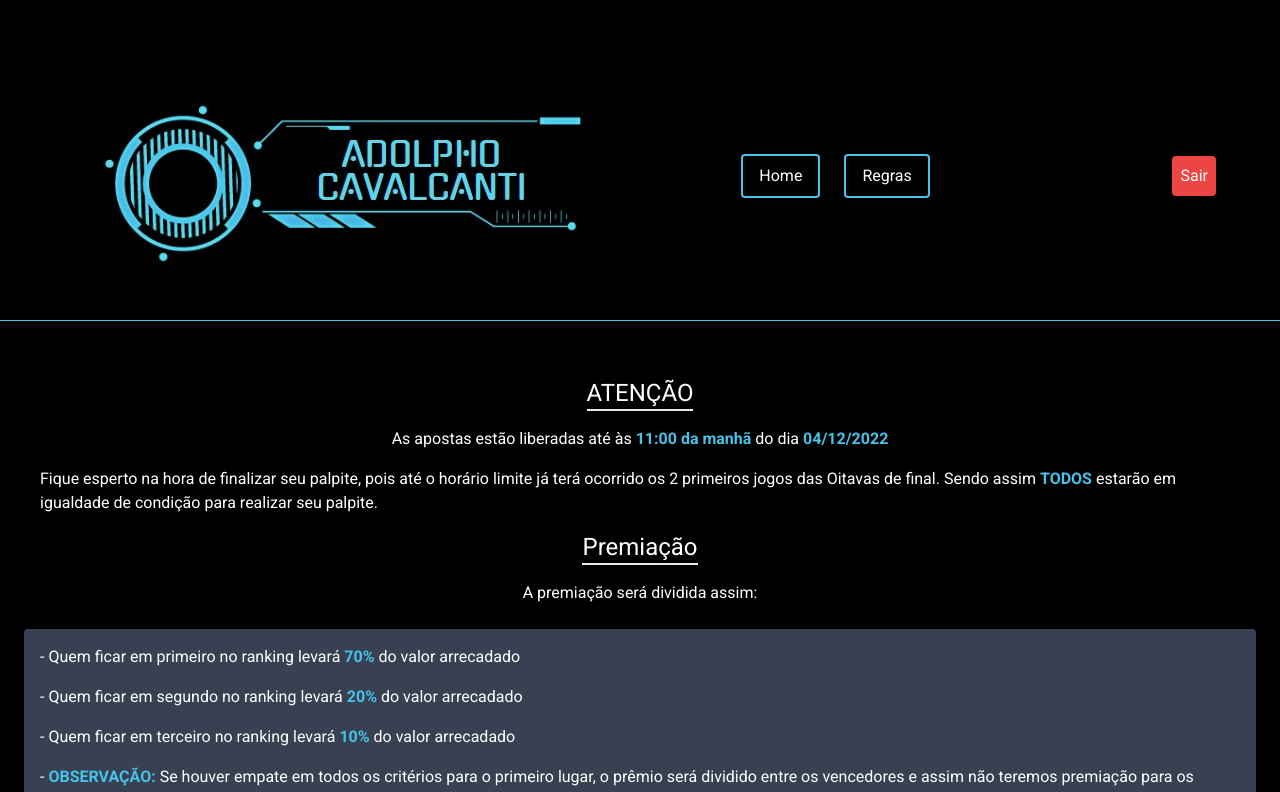
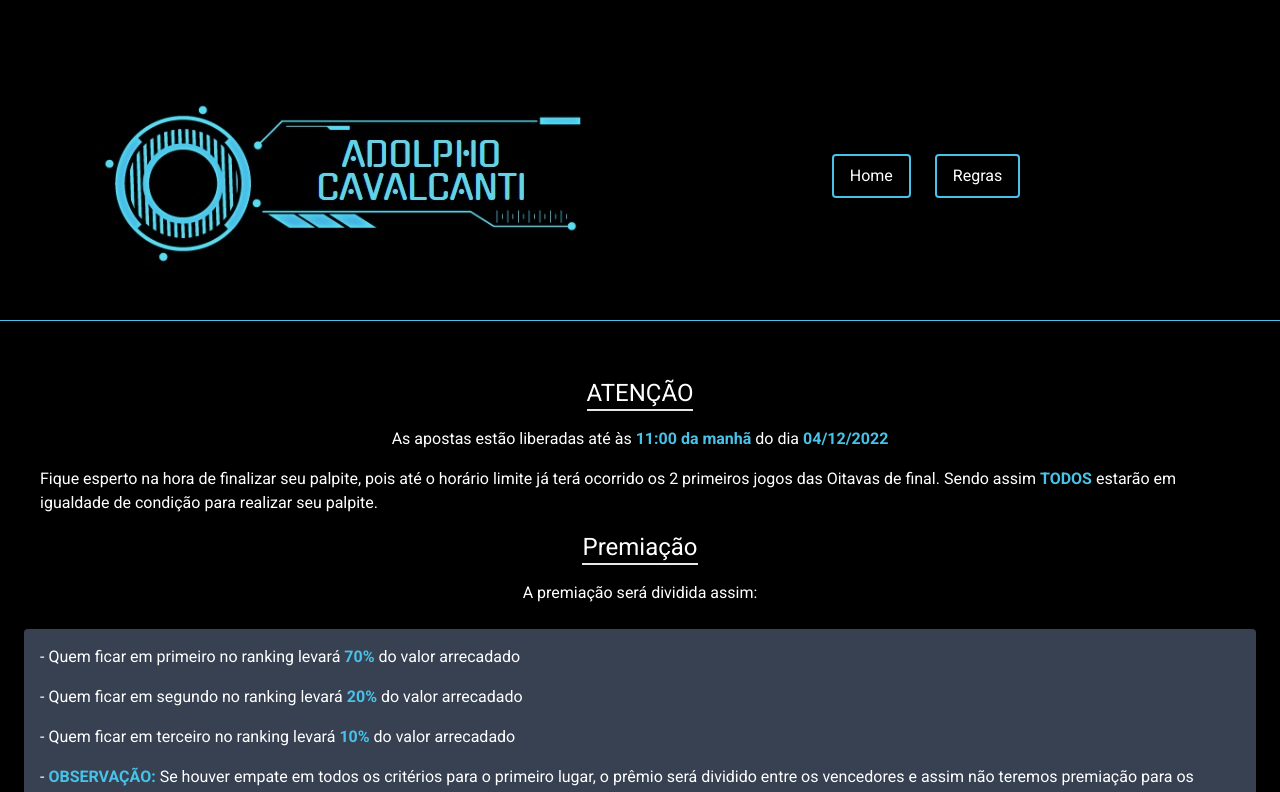
Before and after one commit to adolpho-cavalcanti/bolao-do-adolphera, a Next.js app: page /regras in a window 1280 px wide. Shown: the top 792 px of the page. Built offline with nearby package versions, Linux system fonts and the light colour scheme; no server answers.

Commit message:
hide button sair not logged

```diff
--- a/src/pages/regras.tsx
+++ b/src/pages/regras.tsx
@@ -1,4 +1,4 @@
-import { signOut } from 'next-auth/react';
+import { signOut, useSession } from 'next-auth/react';
 import Image from 'next/image';
 import Link from 'next/link';
 import logoSite from '../assets/logo-adolpho.png';
@@ -6,6 +6,10 @@
 
 
 export default function regras() {
+
+  const { data: session } = useSession();
+  const user = session?.user;
+
   return (
     <>
       <nav className="max-w-[1310px] flex max-md:flex-col max-md:gap-4 justify-between items-center my-8 p-12 mx-auto bg-black border-b border-blue-300 text-white">
@@ -15,6 +19,10 @@
           <Link className="text-white px-4 py-2 border-solid border-blue-300 border-2 hover:bg-blue-300 hover:text-gray-900 rounded" href="/regras">Regras</Link>
         </div>
         <Profile />
+        {!session
+          ?
+          <></>
+          :
           <button
             onClick={(e) => {
               e.preventDefault();
@@ -24,6 +32,8 @@
           >
             Sair
           </button>
+        }
+
 
       </nav>
       <main className="max-w-[1310px] h-full mt-2 mx-auto bg-black text-white">
```
Lines whose indentation alone changed are shown as unchanged.
